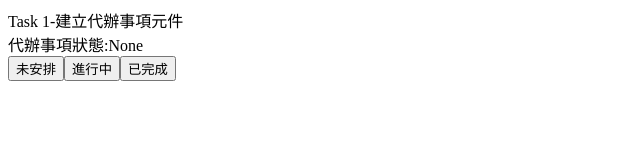
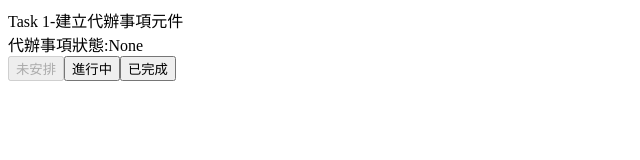
Before and after one commit to shaodado/app, an Angular app: page / in a window 1280 px wide. Shown: the top 160 px of the page, without its empty margins (0-640 px from the left). Built offline with nearby package versions, Linux system fonts and the light colour scheme.

Commit message:
利用屬性細節控制按鈕

```diff
--- a/src/app/task/task.component.html
+++ b/src/app/task/task.component.html
@@ -1,5 +1,23 @@
 <div>Task 1-{{ content }}</div>
 <div>代辦事項狀態:{{ state }}</div>
-<button type="button" (click)="onSetState('None')">未安排</button>
-<button type="button" (click)="onSetState('Doing')">進行中</button>
-<button type="button" (click)="onSetState('Finish')">已完成</button>
+<button
+  type="button"
+  [disabled]="state === 'None'"
+  (click)="onSetState('None')"
+>
+  未安排
+</button>
+<button
+  type="button"
+  [disabled]="state === 'Doing'"
+  (click)="onSetState('Doing')"
+>
+  進行中
+</button>
+<button
+  type="button"
+  [disabled]="state === 'Finish'"
+  (click)="onSetState('Finish')"
+>
+  已完成
+</button>
```
